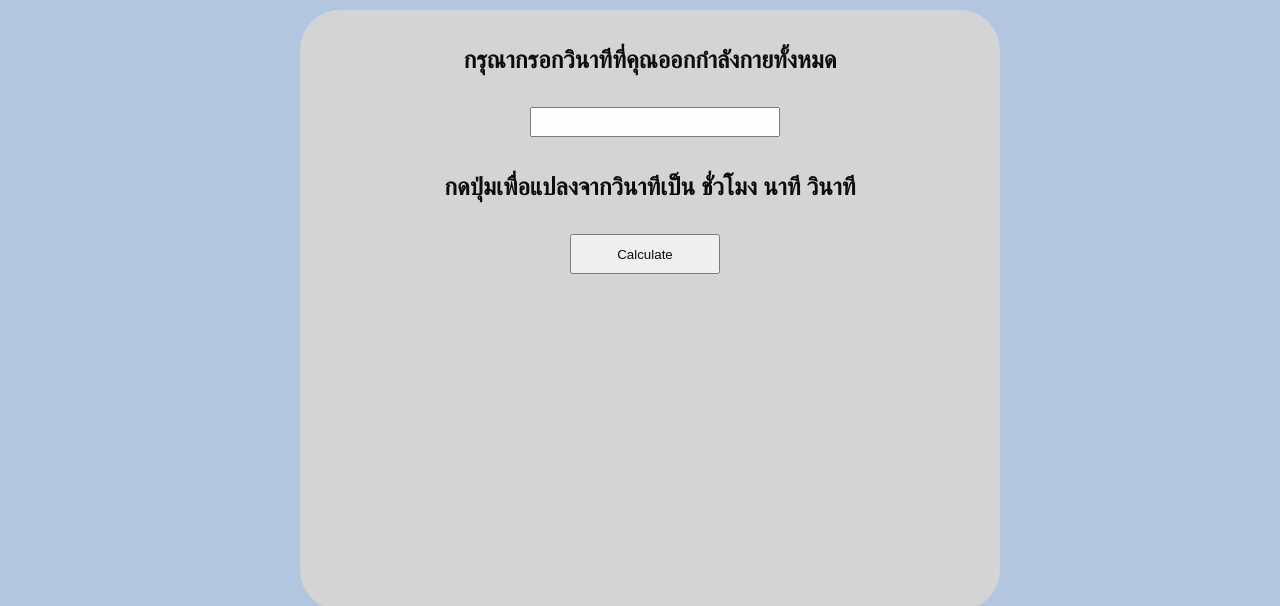
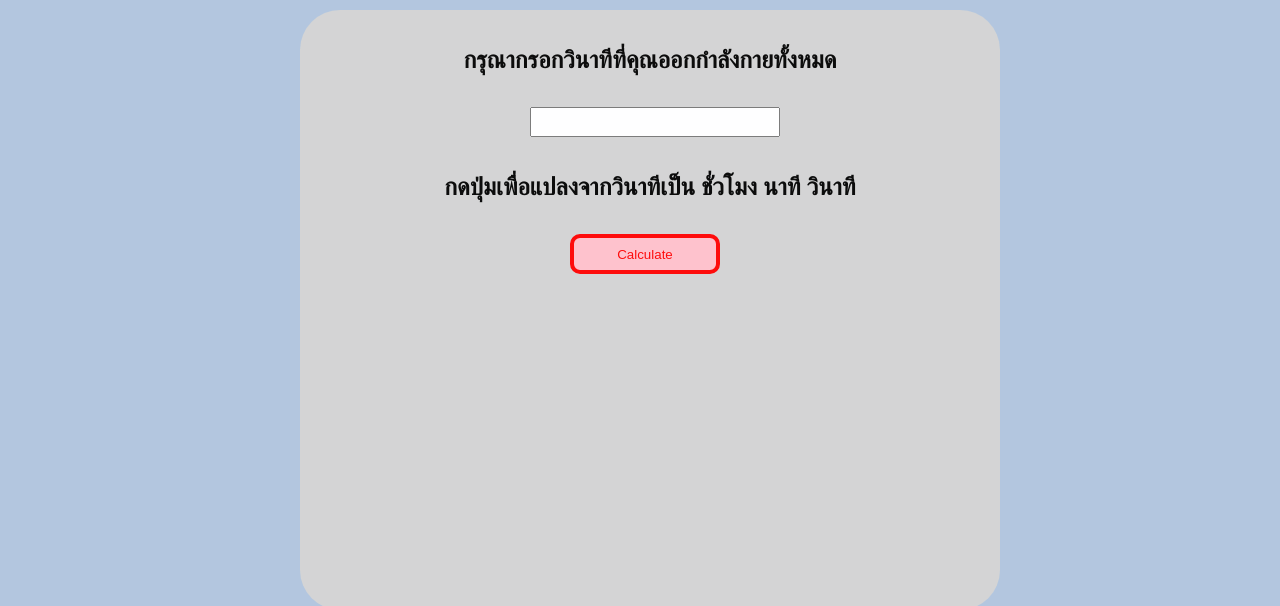
Before and after one commit to Jocrepe/My-first-project, a plain HTML site: page index.html in a window 1280 px wide. Shown: the part 206-812 px from the top of the page. Drawn offline with Linux system fonts and the light colour scheme.

Commit message:
Update button ><

```diff
--- a/styles.css
+++ b/styles.css
@@ -71,8 +71,20 @@ body
     width: 150px;
     height: 40px;
     margin-left: 270px;
+    background-color: pink;
+    color: red;
+    border-radius: 10px;
+    border: 4px solid red;
+
+    transition: transform 0.3s, background-color 0.5s, color 0.5s;
 }
 
+#Calcbut:hover
+{
+    transform: translateY(-10px);
+    background-color: red;
+    color: white;
+}
 #res
 {
     text-align: center;
```
